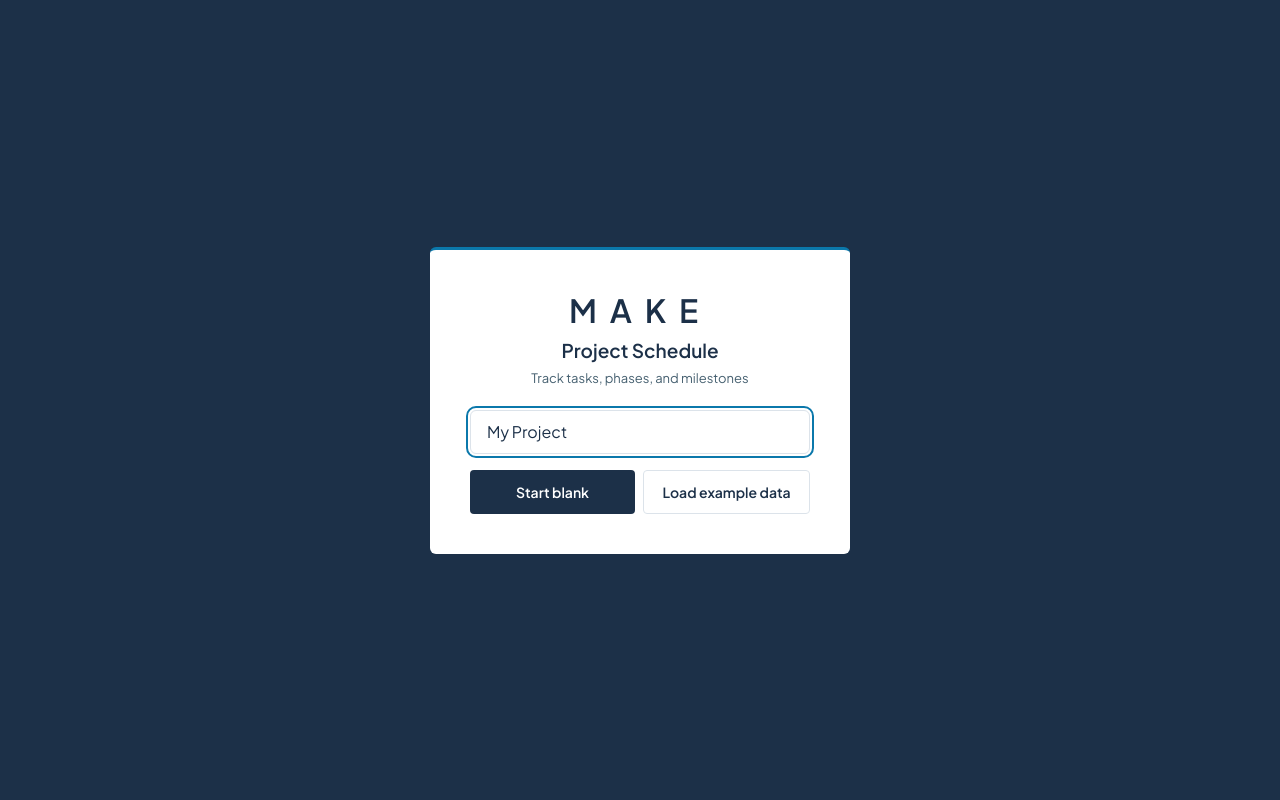
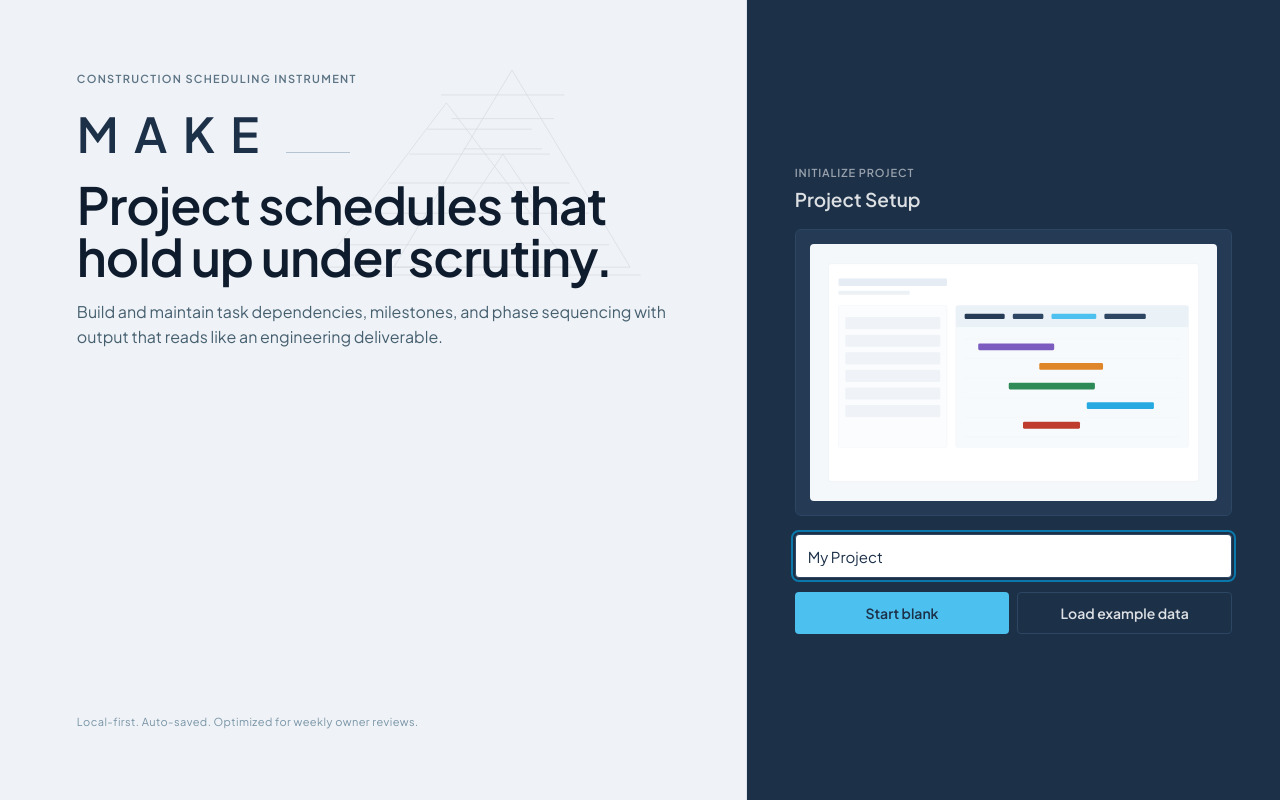
Before and after one commit to essewell/make-project-scheduling-tool, a React (Vite) app: page / in a window 1280 px wide. Built offline with nearby package versions, Linux system fonts and the light colour scheme.

Commit message:
feat: redesign setup wizard with asymmetric split composition

```diff
--- a/src/components/overlays/SetupWizard.tsx
+++ b/src/components/overlays/SetupWizard.tsx
@@ -24,11 +24,12 @@ export function SetupWizard({ projectName, onRenameProject, onStartBlank, onLoad
     <div
       style={{
         position: 'fixed', inset: 0,
-        background: 'var(--brand)',
-        display: 'flex', alignItems: 'center', justifyContent: 'center',
+        background: 'var(--color-bg)',
+        display: 'flex', alignItems: 'stretch', justifyContent: 'stretch',
         zIndex: 'var(--z-wizard)' as React.CSSProperties['zIndex'],
-        color: 'white',
+        color: 'var(--color-text-primary)',
         fontFamily: 'var(--font-sans)',
+        overflow: 'hidden',
       }}
     >
       <div
@@ -38,27 +39,104 @@ export function SetupWizard({ projectName, onRenameProject, onStartBlank, onLoad
         aria-labelledby={titleId}
         aria-describedby={descId}
         tabIndex={-1}
+        style={{ width: '100%', height: '100%' }}
+      >
+        <div
+          className="wizard-split"
           style={{
-          background: 'white',
-          color: 'var(--color-text-primary)',
-          borderRadius: 'var(--radius-lg)',
-          borderTop: '3px solid var(--accent)',
-          padding: '40px',
-          width: 420,
-          textAlign: 'center',
-          animation: 'schedule-wizard-in 0.3s ease-out both',
+            display: 'grid',
+            gridTemplateColumns: 'minmax(0, 7fr) minmax(0, 5fr)',
+            height: '100%',
+            minHeight: '100dvh',
           }}
         >
-        {/* MAKE wordmark */}
-        <div style={{ fontWeight: 700, fontSize: 32, letterSpacing: '0.4em', color: 'var(--brand)', marginBottom: 8 }}>
+          <div
+            style={{
+              position: 'relative',
+              padding: 'clamp(32px, 6vw, 72px) clamp(24px, 6vw, 80px)',
+              display: 'flex',
+              flexDirection: 'column',
+              justifyContent: 'space-between',
+              background: 'var(--color-bg)',
+              borderRight: '1px solid var(--rule)',
+            }}
+          >
+            <img
+              src="/wizard-bg.svg"
+              alt=""
+              aria-hidden="true"
+              style={{
+                position: 'absolute',
+                top: 24,
+                right: 24,
+                width: 'min(36vw, 420px)',
+                opacity: 0.12,
+                pointerEvents: 'none',
+              }}
+            />
+
+            <div className="wizard-rise" data-delay="0" style={{ position: 'relative' }}>
+              <div
+                style={{
+                  fontSize: 'var(--text-2xs)',
+                  fontWeight: 'var(--weight-semibold)',
+                  textTransform: 'uppercase',
+                  letterSpacing: '0.12em',
+                  color: 'var(--color-text-tertiary)',
+                  marginBottom: 18,
+                }}
+              >
+                Construction Scheduling Instrument
+              </div>
+              <div style={{ display: 'flex', alignItems: 'baseline', gap: 12, marginBottom: 14 }}>
+                <div style={{ fontWeight: 700, fontSize: 'clamp(28px, 4.5vw, 48px)', letterSpacing: '0.32em', color: 'var(--brand)' }}>
                   MAKE
                 </div>
-        <div id={titleId} style={{ fontSize: 19, fontWeight: 600, marginBottom: 8 }}>Project Schedule</div>
-        <div id={descId} style={{ color: 'var(--color-text-secondary)', marginBottom: 24, fontSize: 13 }}>
-          Track tasks, phases, and milestones
+                <div style={{ width: 64, borderTop: '1px solid var(--rule-strong)' }} />
+              </div>
+              <div id={titleId} style={{ fontSize: 'clamp(28px, 4vw, 52px)', fontWeight: 700, lineHeight: 1.02, color: 'var(--ink-strong)', letterSpacing: '-0.02em', maxWidth: '18ch' }}>
+                Project schedules that hold up under scrutiny.
+              </div>
+              <div id={descId} style={{ marginTop: 18, maxWidth: '62ch', fontSize: 'var(--text-md)', lineHeight: 1.55, color: 'var(--ink-secondary)' }}>
+                Build and maintain task dependencies, milestones, and phase sequencing with output that reads like an engineering deliverable.
+              </div>
             </div>
 
-        {/* Project name input */}
+            <div className="wizard-rise" data-delay="4" style={{ fontSize: 'var(--text-2xs)', color: 'var(--ink-tertiary)', letterSpacing: '0.04em' }}>
+              Local-first. Auto-saved. Optimized for weekly owner reviews.
+            </div>
+          </div>
+
+          <div
+            style={{
+              background: 'var(--brand)',
+              color: 'var(--brand-on-brand)',
+              padding: 'clamp(28px, 4vw, 48px)',
+              display: 'flex',
+              flexDirection: 'column',
+              justifyContent: 'center',
+              gap: 18,
+              position: 'relative',
+            }}
+          >
+            <div className="wizard-rise" data-delay="1" style={{ display: 'flex', flexDirection: 'column', gap: 8 }}>
+              <div style={{ fontSize: 'var(--text-2xs)', fontWeight: 'var(--weight-semibold)', textTransform: 'uppercase', letterSpacing: '0.08em', color: 'var(--brand-on-brand-dim)' }}>
+                Initialize Project
+              </div>
+              <div style={{ fontSize: 'var(--text-lg)', fontWeight: 'var(--weight-semibold)', color: 'var(--brand-on-brand)' }}>
+                Project Setup
+              </div>
+            </div>
+
+            <div className="wizard-rise" data-delay="2" style={{ borderRadius: 'var(--radius-lg)', border: '1px solid var(--brand-tint-2)', background: 'var(--brand-tint-1)', padding: 14 }}>
+              <img
+                src="/setup-wizard.svg"
+                alt="Construction schedule visual reference"
+                style={{ width: '100%', height: 'auto', display: 'block', borderRadius: 'var(--radius)' }}
+              />
+            </div>
+
+            <div className="wizard-rise" data-delay="3" style={{ display: 'flex', flexDirection: 'column', gap: 14 }}>
               <input
                 ref={inputRef}
                 type="text"
@@ -68,25 +146,29 @@ export function SetupWizard({ projectName, onRenameProject, onStartBlank, onLoad
                 onKeyDown={e => { if (e.key === 'Enter') onStartBlank() }}
                 style={{
                   width: '100%', height: 44,
-            borderRadius: 'var(--radius-lg)',
-            border: '1.5px solid var(--color-border)',
-            padding: '0 16px',
-            fontSize: 16, marginBottom: 16,
+                  borderRadius: 'var(--radius)',
+                  border: '1px solid var(--brand-tint-2)',
+                  padding: '0 12px',
+                  fontSize: 15,
+                  background: 'var(--surface-overlay)',
+                  color: 'var(--color-text-primary)',
                   fontFamily: 'var(--font-sans)',
                   boxSizing: 'border-box',
                 }}
                 autoFocus
               />
 
-        {/* Actions */}
-        <div style={{ display: 'flex', gap: 8 }}>
+              <div style={{ display: 'grid', gridTemplateColumns: '1fr 1fr', gap: 8 }}>
                 <button
                   onClick={onStartBlank}
                   style={{
-              flex: 1, height: 44,
+                    height: 42,
                     borderRadius: 'var(--radius)',
-              background: 'var(--brand)', color: 'white',
-              fontWeight: 600, fontSize: 14, cursor: 'pointer',
+                    background: 'var(--accent-on-brand)',
+                    color: 'var(--brand)',
+                    fontWeight: 600,
+                    fontSize: 14,
+                    cursor: 'pointer',
                     border: 'none',
                   }}
                 >
@@ -95,10 +177,13 @@ export function SetupWizard({ projectName, onRenameProject, onStartBlank, onLoad
                 <button
                   onClick={onLoadExample}
                   style={{
-              flex: 1, height: 44,
+                    height: 42,
                     borderRadius: 'var(--radius)',
-              border: '1.5px solid var(--color-border)',
-              fontWeight: 600, fontSize: 14, cursor: 'pointer',
+                    border: '1px solid var(--brand-tint-2)',
+                    color: 'var(--brand-on-brand)',
+                    fontWeight: 600,
+                    fontSize: 14,
+                    cursor: 'pointer',
                     background: 'transparent',
                   }}
                 >
@@ -107,5 +192,8 @@ export function SetupWizard({ projectName, onRenameProject, onStartBlank, onLoad
               </div>
             </div>
           </div>
+        </div>
+      </div>
+    </div>
   )
 }
--- a/src/styles/app.css
+++ b/src/styles/app.css
@@ -26,6 +26,11 @@
 @keyframes schedule-wizard-in {
   from { opacity: 0; transform: translateY(8px); }
   to   { opacity: 1; transform: translateY(0); }
+}
+
+@keyframes wizard-rise {
+  from { opacity: 0; transform: translateY(8px); }
+  to { opacity: 1; transform: translateY(0); }
 }
 
 /* Task completion flash */
@@ -188,6 +193,16 @@ input[type="range"] {
   border-top: none;
 }
 
+.wizard-rise {
+  animation: wizard-rise 420ms ease-out both;
+}
+
+.wizard-rise[data-delay="0"] { animation-delay: 0ms; }
+.wizard-rise[data-delay="1"] { animation-delay: 60ms; }
+.wizard-rise[data-delay="2"] { animation-delay: 120ms; }
+.wizard-rise[data-delay="3"] { animation-delay: 180ms; }
+.wizard-rise[data-delay="4"] { animation-delay: 240ms; }
+
 /* ─── Delete button (SidePanel footer) ─────────────────────────────────────── */
 
 .btn-delete:hover {
@@ -299,6 +314,18 @@ input[type="range"] {
   }
 }
 
+@media (max-width: 900px) {
+  .wizard-split {
+    grid-template-columns: 1fr !important;
+  }
+}
+
+@media (prefers-reduced-motion: reduce) {
+  .wizard-rise {
+    animation: none !important;
+  }
+}
+
 /* ─── Print ─────────────────────────────────────────────────────────────────── */
 
 @media print {
```
Also changed, not shown: public/setup-wizard.svg (added), public/wizard-bg.svg (added). Lines whose indentation alone changed are shown as unchanged.
